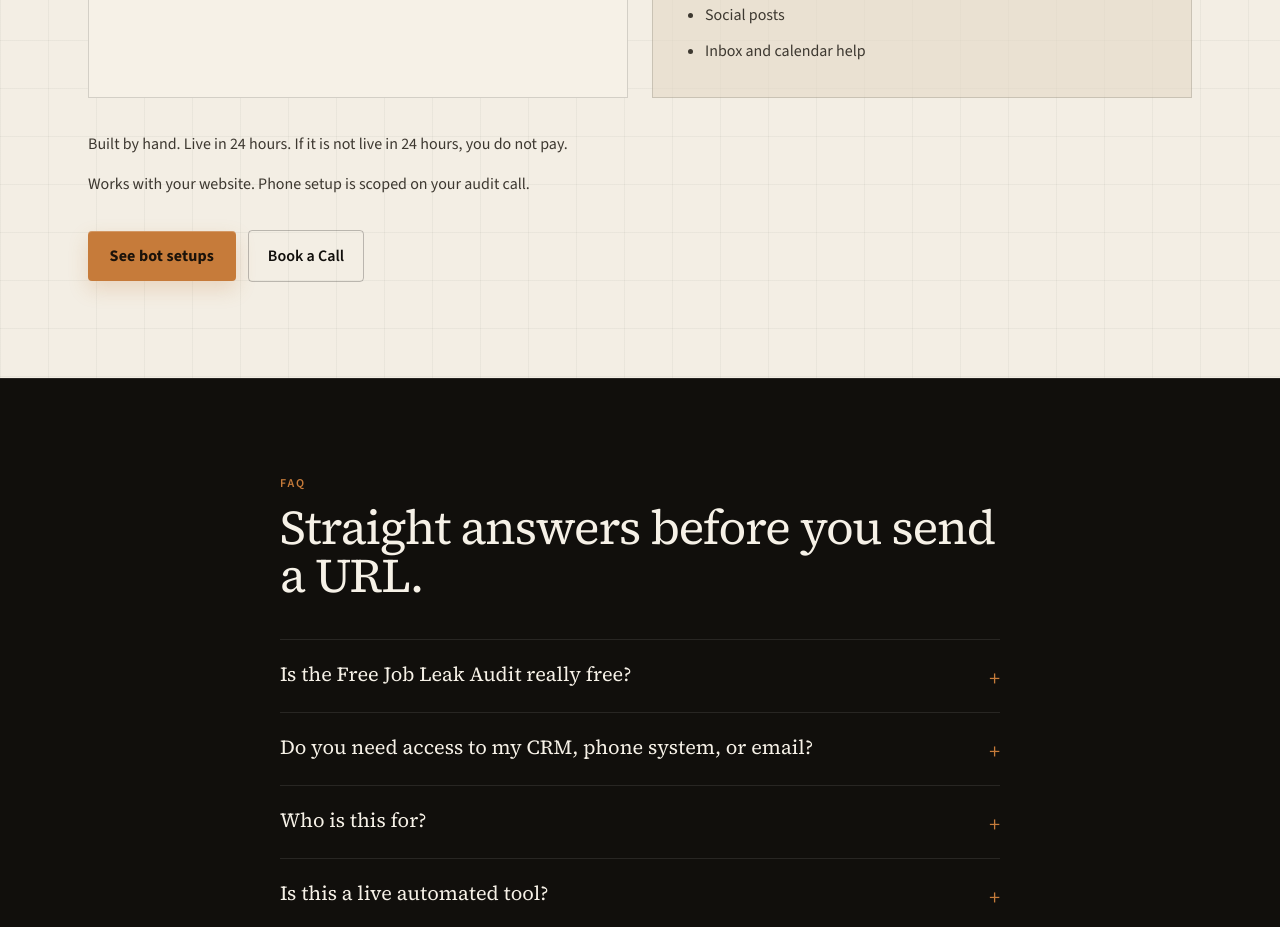
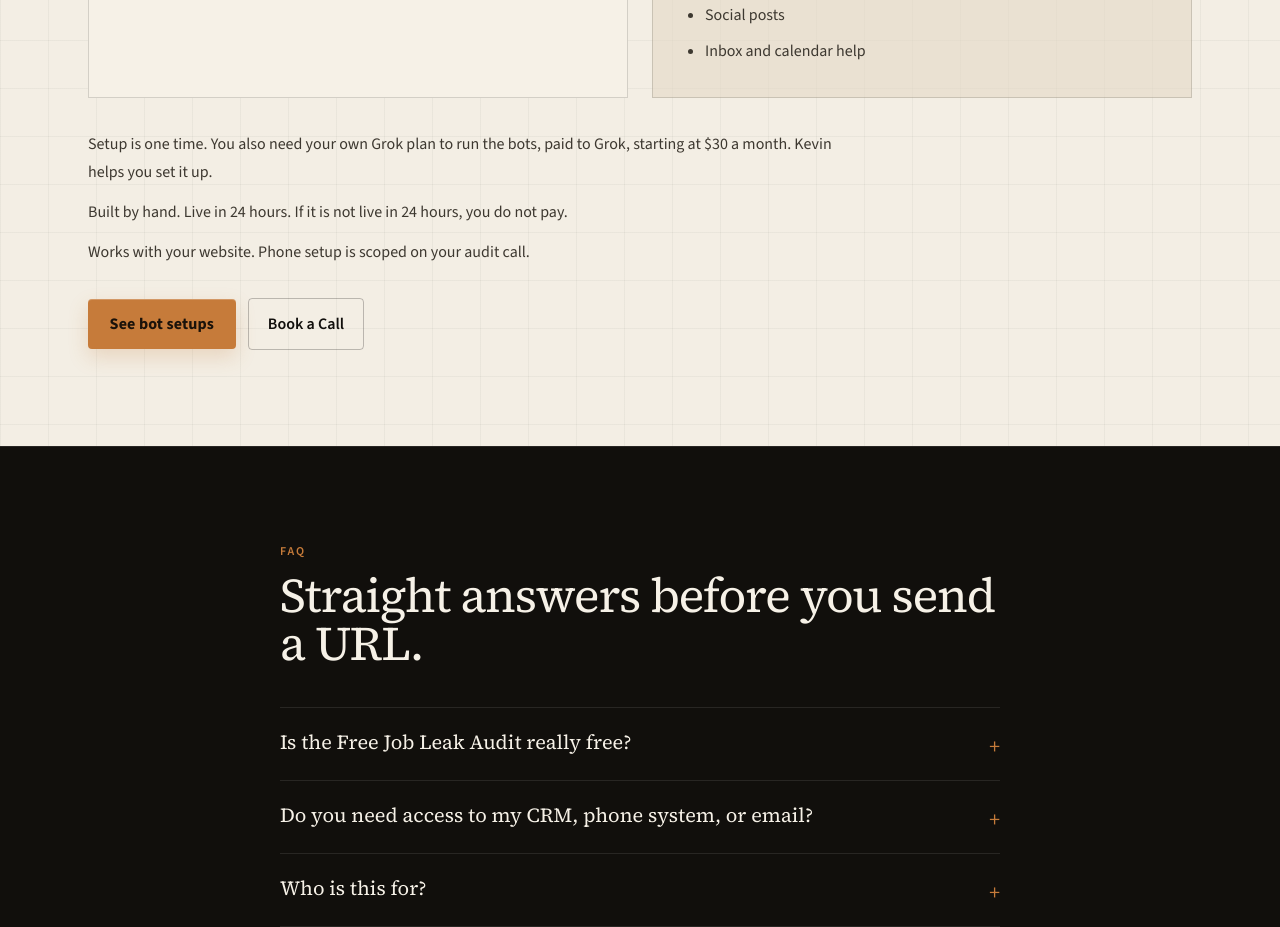
Before and after one commit to DiscoPR/lonelyowner_website, a Next.js app: page /free-audit in a window 1280 px wide. Shown: the part 4100-5027 px from the top of the page. Built offline with nearby package versions, Linux system fonts and the light colour scheme.

Commit message:
Show the Grok plan note under the free-audit setup prices.
The same site constant is used in the build FAQ answer.

Co-authored-by: DiscoPR <DiscoPR@users.noreply.github.com>

```diff
--- a/src/app/free-audit/page.tsx
+++ b/src/app/free-audit/page.tsx
@@ -14,7 +14,14 @@ import {
   opsLeakSteps,
   opsLeakTrust,
 } from "@/lib/ops-leak";
-import { grokBots, grokGuarantee, setups, site, websiteScope } from "@/lib/site";
+import {
+  grokAccountNote,
+  grokBots,
+  grokGuarantee,
+  setups,
+  site,
+  websiteScope,
+} from "@/lib/site";
 
 export const metadata: Metadata = {
   title: "Free Job Leak Audit for Trade Shops",
@@ -214,7 +221,8 @@ export default function FreeAuditPage() {
               </ul>
             </article>
           </div>
-          <p className="mt-8 max-w-3xl leading-7 text-ink-soft">{grokGuarantee}</p>
+          <p className="mt-8 max-w-3xl leading-7 text-ink-soft">{grokAccountNote}</p>
+          <p className="mt-3 max-w-3xl leading-7 text-ink-soft">{grokGuarantee}</p>
           <p className="mt-3 max-w-3xl leading-7 text-ink-soft">{websiteScope}</p>
           <div className="mt-8 flex flex-col items-start gap-3 sm:flex-row sm:items-center">
             <CtaLink href="/#grok-bots">See bot setups</CtaLink>
```
